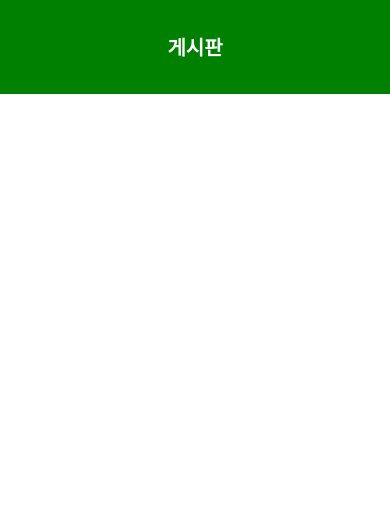
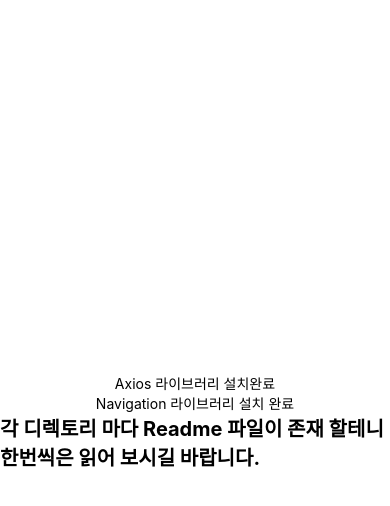
Before and after one commit to ArinMiru/uni_opensoop, a React Native app: screen / in a window 390 px wide. Shown: the top 506 px of the page. Built offline with nearby package versions, Linux system fonts and the light colour scheme.

Commit message:
error remove

```diff
--- a/App.tsx
+++ b/App.tsx
@@ -1,33 +1,17 @@
 import { StatusBar } from "expo-status-bar";
-import { StyleSheet, Text, View, SafeAreaView } from "react-native";
+import { StyleSheet, Text, View } from "react-native";
 
 export default function App() {
   return (
-    <SafeAreaView style={styles.container}>
-      <View
-        style={{
-          flex: 1,
-          backgroundColor: "green",
-          width: "100%",
-          height: "100%",
-          alignItems: "center",
-          justifyContent: "center",
-        }}
-      >
-        <Text style={{ fontSize: 20, fontWeight: "bold", color: "white" }}>
-          게시판
-        </Text>
-      </View>
-      <View
-        style={{
-          flex: 8,
-          backgroundColor: "white",
-          width: "100%",
-          height: "100%",
-        }}
-      ></View>
+    <View style={styles.container}>
+      <Text>Axios 라이브러리 설치완료</Text>
+      <Text>Navigation 라이브러리 설치 완료</Text>
+      <Text style={{ fontSize: 20, fontWeight: "bold" }}>
+        각 디렉토리 마다 Readme 파일이 존재 할테니 한번씩은 읽어 보시길
+        바랍니다.
+      </Text>
       <StatusBar style="auto" />
-    </SafeAreaView>
+    </View>
   );
 }
 
```
